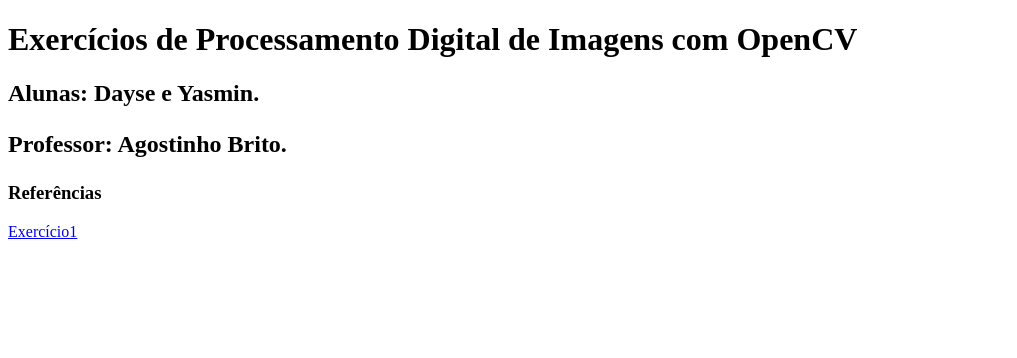
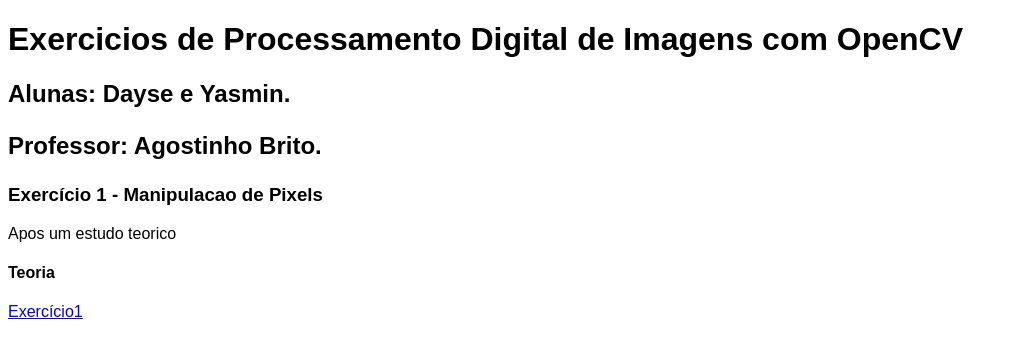
Before and after one commit to minedayse/minedayse.github.io, a plain HTML site: page index.html in a window 1280 px wide. Shown: the whole page, without its empty margins (0-1017 px from the left). Drawn offline with Linux system fonts and the light colour scheme.

Commit message:
Update index.html

```diff
--- a/index.html
+++ b/index.html
@@ -9,15 +9,20 @@
 
 <body>
 
-
-<H1> Exercícios de Processamento Digital de Imagens com OpenCV </H1>
+<font face = "Arial" >
+<H1> Exercicios de Processamento Digital de Imagens com OpenCV </H1>
 <H2> Alunas: Dayse e Yasmin. <P>
 Professor: Agostinho Brito. </H2>
 
-<H3>Referências </H3>
+<H3> Exercício 1 - Manipulacao de Pixels </H3>
+
+Apos um estudo teorico <P>
+
+<H4> Teoria </H4>
+
 	<A HREF = "Exercicio1.html" >Exercício1</A><BR>
 
-
+</font>
 
 </body>
 
```
